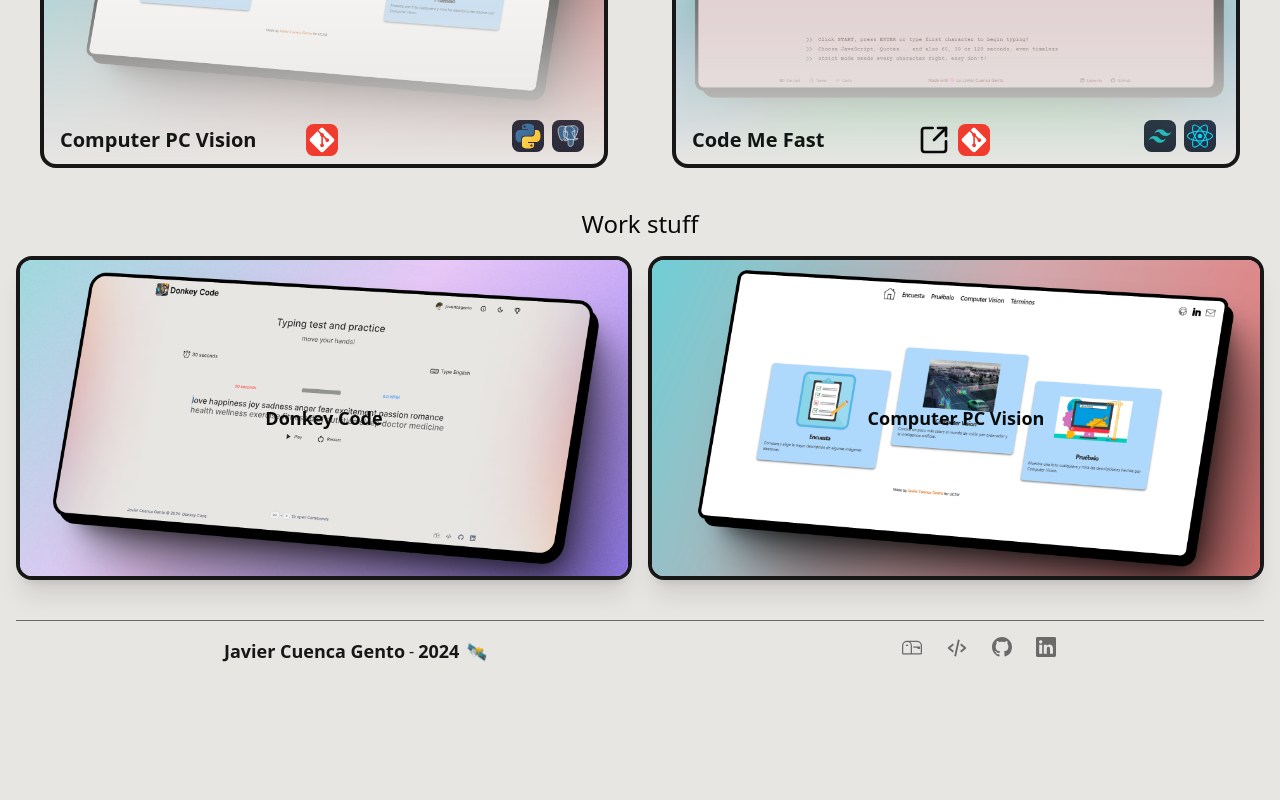
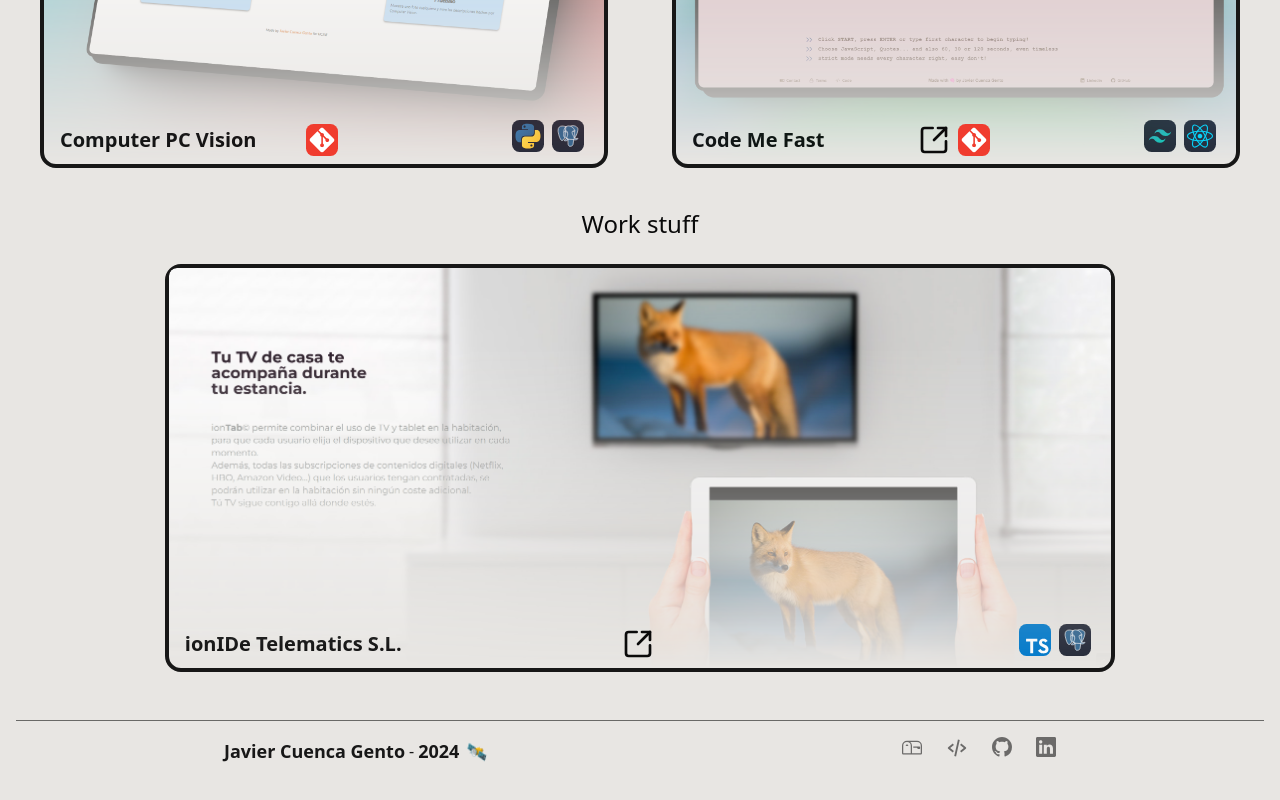
Before and after one commit to jcuencagento/portfolio, a Next.js app: page /projects in a window 1280 px wide. Shown: the part 952-1752 px from the top of the page. Before the commit the page ends 1653 px from the top, so only its background shows below. Built offline with nearby package versions, Linux system fonts and the light colour scheme.

Commit message:
Add ionIDe project

```diff
--- a/src/components/Map.tsx
+++ b/src/components/Map.tsx
@@ -19,11 +19,11 @@ export default function Map() {
                     src={map}
                     width={800}
                 />
-                <p className="text-quaternary mt-2 flex items-center justify-end space-x-2 pt-2 text-base md:text-right">
-                    <LucidePin size={12} />
-                    <span>Madrid, Spain</span>
-                </p>
             </Link>
+            <p className="text-quaternary mt-2 flex items-center justify-end space-x-2 pt-2 text-base md:text-right">
+                <LucidePin size={12} />
+                <span>Madrid, Spain</span>
+            </p>
         </div>
     );
 }
--- a/src/components/MyWorkProjects.tsx
+++ b/src/components/MyWorkProjects.tsx
@@ -3,60 +3,22 @@
 /* eslint-disable @typescript-eslint/no-explicit-any */
 /* eslint-disable @typescript-eslint/no-unsafe-argument */
 /* eslint-disable @typescript-eslint/no-unsafe-member-access */
-import Image from "next/image";
-import Link from "next/link";
+"use client";
+import ionIDe from "../../public/projects/ionide.webp";
 
-import donkeycode from "../../public/projects/donkeycode_project_HD.webp";
-import compcvision from "../../public/projects/compcvision_project_HD.webp";
+import projectArticle from "./ProjectArticle";
 
 export default function MyWorkProjects() {
-    const workStuff = [
-        {
-            id: 1,
-            name: "Donkey Code",
-            imageSrc: donkeycode,
-            testUrl: "https://donkey-code.vercel.app/",
-            githubUrl: "https://github.com/jcuencagento/donkey-code",
-            stack: ["TypeScript", "NextJS", "PostgreSQL", "Shadcn UI", "Railway"],
-        },
-        {
-            id: 2,
-            name: "Computer PC Vision",
-            imageSrc: compcvision,
-            githubUrl: "https://github.com/jcuencagento/compc-vision",
-            stack: ["JavaScript", "Vanilla", "Python", "Docker"],
-        },
-    ];
+    const ionIDe_work = {
+        name: "ionIDe Telematics S.L.",
+        testUrl: "https://ionide.es",
+        imageSrc: ionIDe,
+        stack: ["TypeScript", "PostgreSQL"],
+    };
 
     return (
-        <div className="flex w-full flex-col">
-            <div className="grid grid-cols-1 gap-4 lg:grid-cols-2">
-                {workStuff.map((proj: any) => (
-                    <article
-                        key={proj.id}
-                        className="relative m-auto flex h-full w-full transform-gpu items-center justify-center rounded-2xl rounded-2xl border-4 border-4 border-primary border-primary shadow-xl duration-300 ease-in-out hover:scale-95 lg:p-8"
-                    >
-                        <Link href={proj.letterboxdUrl || "/misc"} rel="noreferrer" target="_blank">
-                            <Image
-                                key={`image-movie-${proj.id}`}
-                                priority
-                                alt="Album image"
-                                className="absolute inset-0 h-full w-full rounded-xl object-cover"
-                                height={1000}
-                                src={proj.imageSrc}
-                                width={1000}
-                            />
-                            <div className="align-center flex h-full w-full flex-col justify-center p-4 py-28">
-                                <div className="transform-gpu duration-300 ease-in-out">
-                                    <article className="m-auto flex flex-col">
-                                        <p className="text-base font-extrabold opacity-100 lg:text-lg">{proj.name}</p>
-                                    </article>
-                                </div>
-                            </div>
-                        </Link>
-                    </article>
-                ))}
-            </div>
+        <div className="m-auto flex w-4/5 flex-col">
+            {projectArticle(ionIDe_work.name, ionIDe_work.testUrl, ionIDe_work.githubUrl, ionIDe_work.imageSrc, ionIDe_work.stack)}
         </div>
     );
 }
--- a/src/components/ProjectArticle.tsx
+++ b/src/components/ProjectArticle.tsx
@@ -34,11 +34,13 @@ export default function projectArticle(name: string, testUrl: string, githubUrl:
                                 </div>
                             </Link>
                         ) : null}
-                        <Link href={githubUrl} rel="noreferrer" target="_blank">
-                            <div className="transform-gpu ease-in-out hover:scale-105">
-                                <IconGit height="32" width="32" />
-                            </div>
-                        </Link>
+                        {githubUrl ? (
+                            <Link href={githubUrl} rel="noreferrer" target="_blank">
+                                <div className="transform-gpu ease-in-out hover:scale-105">
+                                    <IconGit height="32" width="32" />
+                                </div>
+                            </Link>
+                        ) : null}
                     </div>
                     <div className="m-auto mb-2 mr-4 flex w-full flex-row items-end justify-end gap-2 p-1">
                         {stack.includes("TypeScript") && <IconTypescript height="32" width="32" />}
--- a/src/components/Random.tsx
+++ b/src/components/Random.tsx
@@ -12,7 +12,7 @@ import levi_vert from "../../public/random/levi-vertical.webp";
 import levi2 from "../../public/random/levi-horizontal.webp";
 import dune2 from "../../public/random/dune2.webp";
 import goodfellas from "../../public/random/goodfellas.webp";
-import haliburton from "../../public/random/haliburton.webp";
+//import haliburton from "../../public/random/haliburton.webp";
 import monsters from "../../public/random/monsters.webp";
 import nirvana from "../../public/random/nirvana.webp";
 import reservoir from "../../public/random/reservoir.webp";
@@ -25,7 +25,7 @@ const images = [
     dune2,
     aot2,
     goodfellas,
-    haliburton,
+    //haliburton,
     eren_vert,
     monsters,
     nirvana,
```
Also changed, not shown: public/projects/ionide.webp (added).
